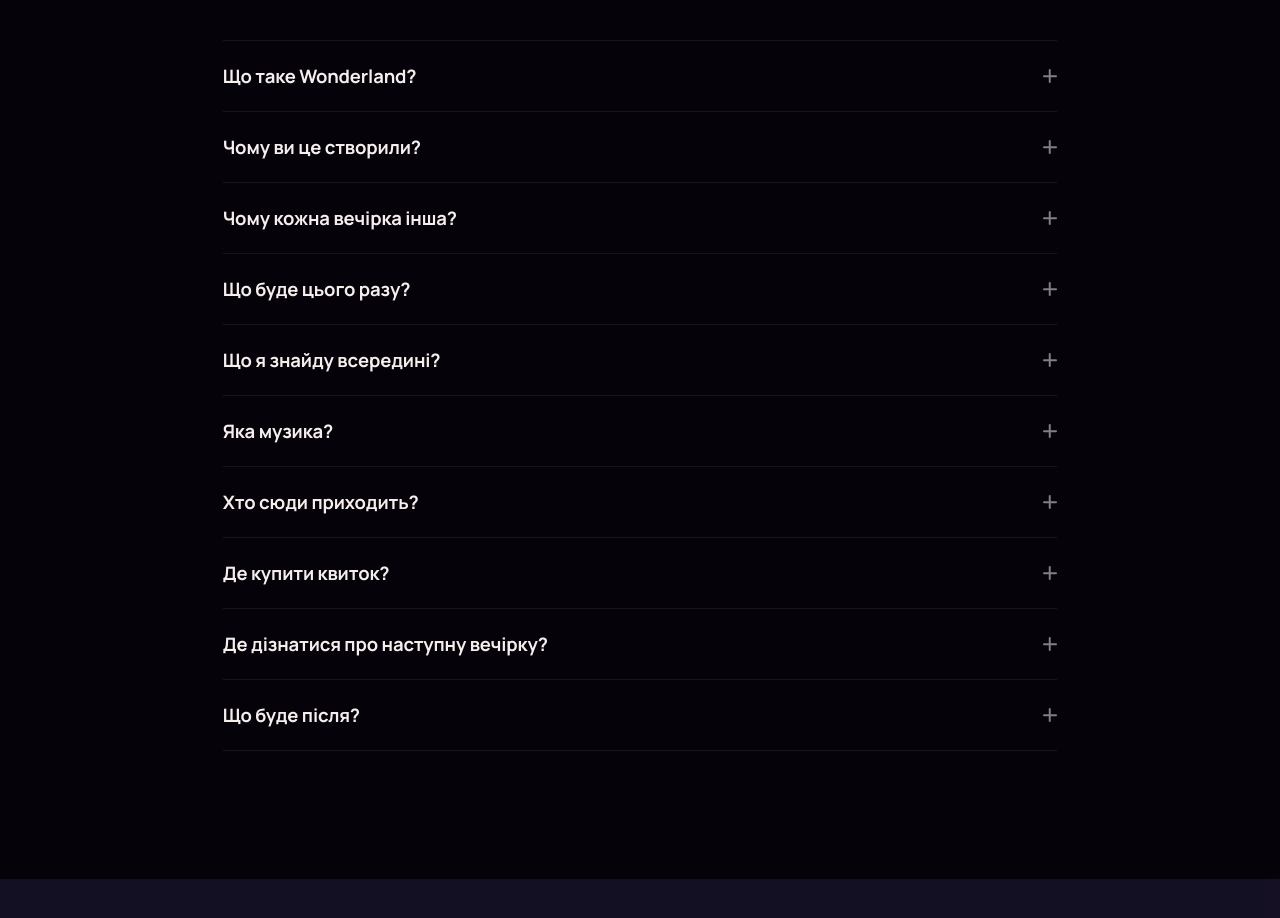
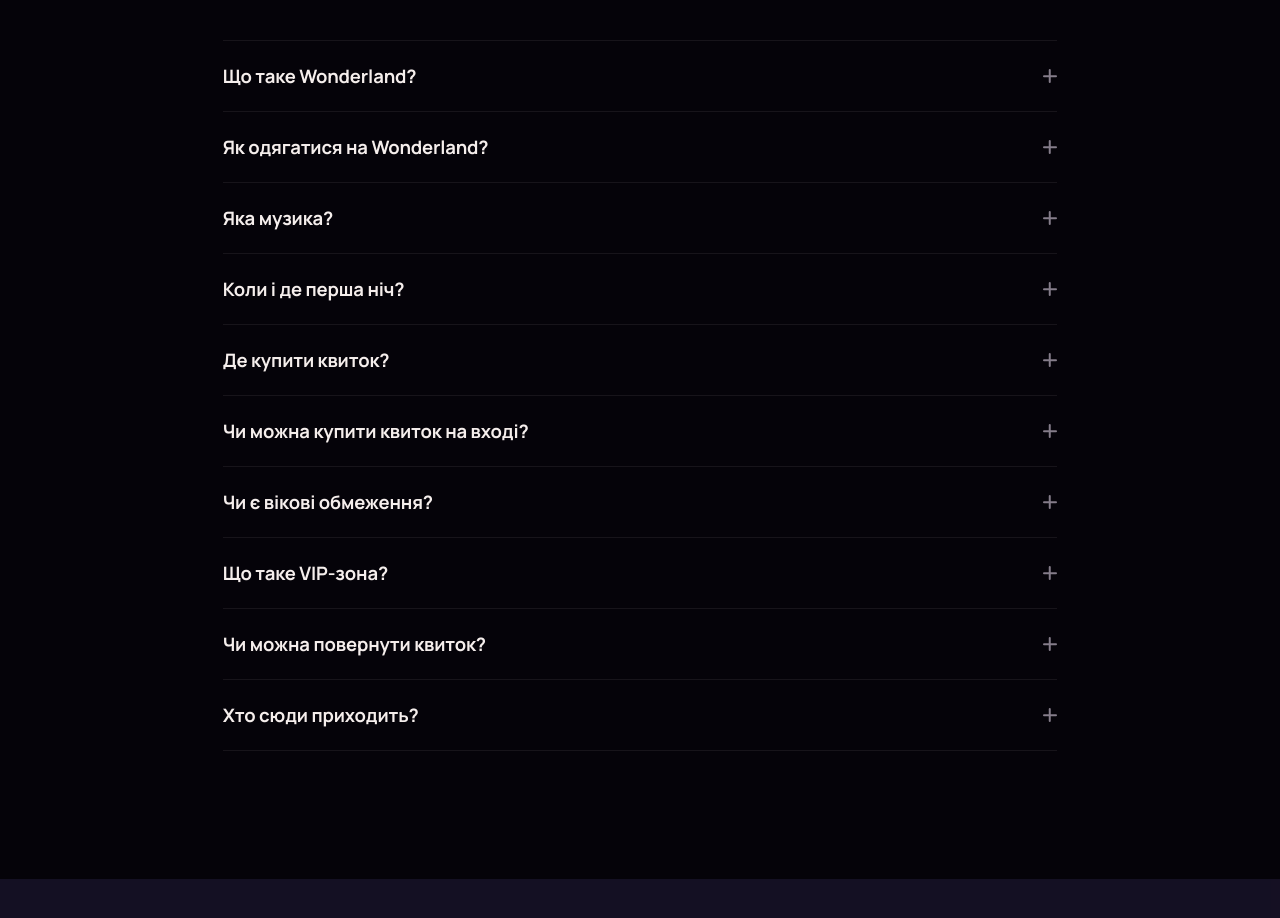
Before and after one commit to Yevhenbk/wonderland-club, a Next.js app: page / in a window 1280 px wide. Shown: the part 9703-10621 px from the top of the page. Built offline with nearby package versions, Linux system fonts and the light colour scheme; no server answers; a web font is replaced by a local one.

Commit message:
FAQ with practical answers: what it is, dress code, music, date and place, tickets, the door, 18+, VIP, refunds

```diff
--- a/app/content.ts
+++ b/app/content.ts
@@ -357,46 +357,48 @@
 export const faq = {
   label: "Часті питання",
   title: "Питання, які ти хотів поставити.",
+  /* Practical answers in the night's voice: the dashboard showed visitors
+     opening the questions more than anything else, looking for facts. */
   items: [
     {
       q: "Що таке Wonderland?",
-      a: "Місце, де кожна ніч має свій характер.",
+      a: "Клубні ночі в Кракові з різними темами, музикою та атмосферою. Кожна подія це окрема історія.",
     },
     {
-      q: "Чому ви це створили?",
-      a: "Нам набридло бачити одну й ту саму ніч під різними назвами.",
-    },
-    {
-      q: "Чому кожна вечірка інша?",
-      a: "Бо повторення залишимо тим, кому більше нічого придумати.",
-    },
-    {
-      q: "Що буде цього разу?",
-      a: "Новий світ. Старих сценаріїв не буде.",
-    },
-    {
-      q: "Що я знайду всередині?",
-      a: "Те, про що краще не розповідати до початку.",
+      q: "Як одягатися на Wonderland?",
+      a: "Наче завтра кінець світу. Хоч у спортивках, хоч у total black.",
     },
     {
       q: "Яка музика?",
-      a: "Все залежить від ночі. Один стиль це занадто просто.",
+      a: "Реп, хіп-хоп, треп і рейдж. У кожної ночі свій саунд, а 14.11 звучатиме кінець світу.",
+    },
+    {
+      q: "Коли і де перша ніч?",
+      a: "14 листопада, субота, з 22:00 до 04:00. Клуб SNY, Stefana Batorego 1, Краків.",
+    },
+    {
+      q: "Де купити квиток?",
+      a: "Тут, на сайті: 40 zł до 31.10, з 1 листопада 45 zł. Оплата карткою, BLIK, Apple Pay або Google Pay, квиток з QR-кодом одразу приходить на пошту.",
+    },
+    {
+      q: "Чи можна купити квиток на вході?",
+      a: "Так, на вході квиток коштує 50 zł. Онлайн дешевше, і місце вже твоє.",
+    },
+    {
+      q: "Чи є вікові обмеження?",
+      a: "Вхід лише 18+. Візьми документ з фото: на вході можуть попросити.",
+    },
+    {
+      q: "Що таке VIP-зона?",
+      a: "Окрема зона для твоєї компанії на 4-5, 6-8 або 8-10 людей, з VIP-браслетами для всіх. Купується цілком, а не за людину, і таких зон лише п’ять.",
+    },
+    {
+      q: "Чи можна повернути квиток?",
+      a: "Квитки не повертаються. Якщо ніч скасують, повернемо повну вартість.",
     },
     {
       q: "Хто сюди приходить?",
       a: "Ті, кому «просто потусити» вже недостатньо.",
-    },
-    {
-      q: "Де купити квиток?",
-      a: "Квитки з’являються разом з анонсом кожної нової ночі.",
-    },
-    {
-      q: "Де дізнатися про наступну вечірку?",
-      a: "У наших соцмережах. Наступний Wonderland вже десь поруч.",
-    },
-    {
-      q: "Що буде після?",
-      a: "Наступна дата, яку ти захочеш запам’ятати.",
     },
   ],
 };
```
